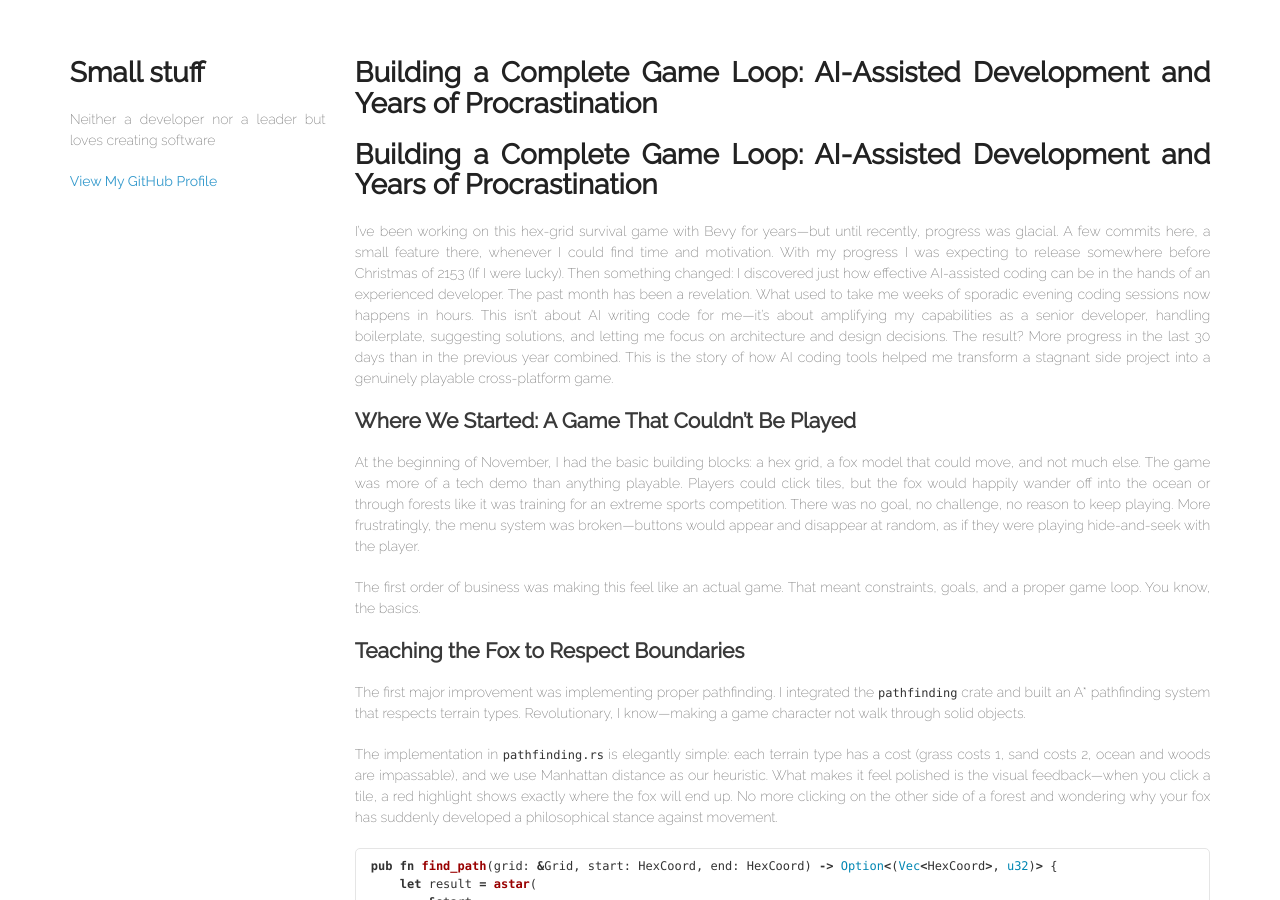
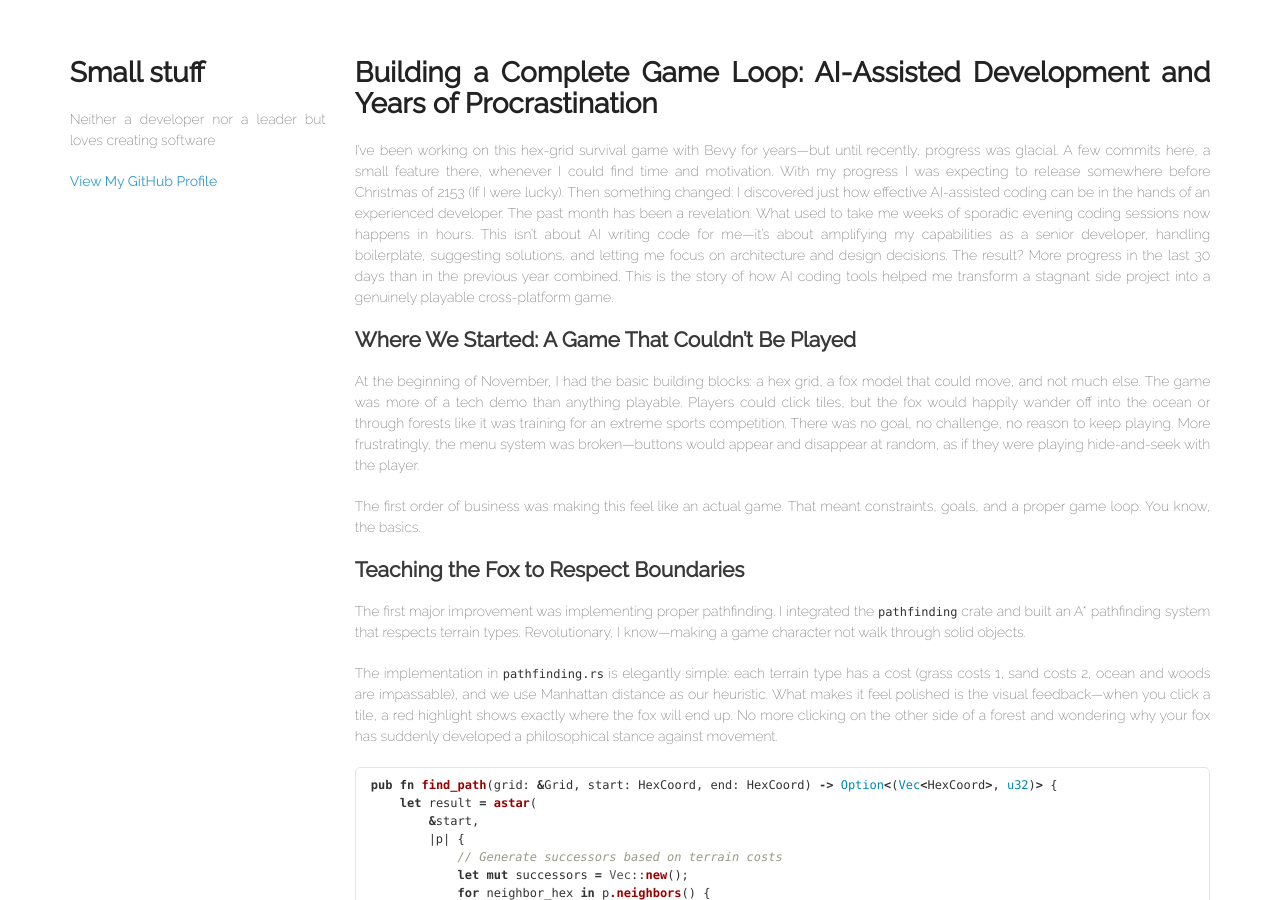
Before and after one commit to szilardhuber/szilardhuber.github.io, a Jekyll site: the page built from _posts/2025-11-19-building-a-complete-game-loop.md, in a window 1280 px wide and 900 px high. Built offline with Jekyll 4.4.1, drawn with Linux system fonts in a browser that asks for light colours; our own code applies the rules of GitHub Pages for plain Markdown files; comment, search, counter and statistics services are not loaded.

Commit message:
Fix duplicated title

```diff
--- a/_posts/2025-11-19-building-a-complete-game-loop.md
+++ b/_posts/2025-11-19-building-a-complete-game-loop.md
@@ -4,8 +4,6 @@ date: 2025-11-19
 author: Szilard Huber
 tags: [bevy, rust, game-dev, ai-coding, pathfinding, procedural-generation]
 ---
-
-# Building a Complete Game Loop: AI-Assisted Development and Years of Procrastination
 
 I've been working on this hex-grid survival game with Bevy for years—but until recently, progress was glacial. A few commits here, a small feature there, whenever I could find time and motivation. With my progress I was expecting to release somewhere before Christmas of 2153 (If I were lucky). Then something changed: I discovered just how effective AI-assisted coding can be in the hands of an experienced developer. The past month has been a revelation. What used to take me weeks of sporadic evening coding sessions now happens in hours. This isn't about AI writing code for me—it's about amplifying my capabilities as a senior developer, handling boilerplate, suggesting solutions, and letting me focus on architecture and design decisions. The result? More progress in the last 30 days than in the previous year combined. This is the story of how AI coding tools helped me transform a stagnant side project into a genuinely playable cross-platform game.
 
```
